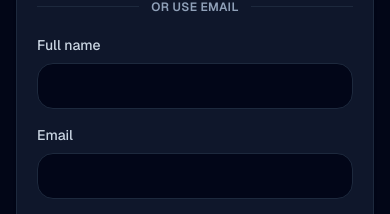
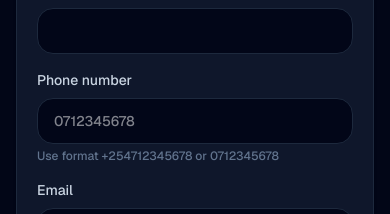
Before and after one commit to Mark2631/campushub, a Next.js app: page /signin in a window 390 px wide. Shown: the part 288-502 px from the top of the page. Built offline with nearby package versions, Linux system fonts and the light colour scheme; no server answers.

Commit message:
Add validated phone signup field

```diff
--- a/app/signin/page.tsx
+++ b/app/signin/page.tsx
@@ -7,6 +7,7 @@ import Header from '../../components/Header';
 import useUser from '../../hooks/useUser';
 import { sendPasswordResetEmail, signInWithPassword, signUpWithPassword } from '../../lib/auth';
 import { ensureProfile } from '../../lib/profiles';
+import { validateKenyanPhone } from '../../lib/phoneValidation';
 
 type AuthMode = 'signup' | 'signin';
 type Notice = { tone: 'success' | 'error' | 'info'; message: string };
@@ -109,6 +110,7 @@ function SignInPageContent() {
   const [resetOpen, setResetOpen] = useState(false);
   const [signupForm, setSignupForm] = useState({
     fullName: '',
+    phone: '',
     email: initialEmail,
     password: '',
     confirmPassword: '',
@@ -145,6 +147,14 @@ function SignInPageContent() {
     setNotice(null);
     const email = signupForm.email.trim();
     const fullName = signupForm.fullName.trim();
+    const phone = signupForm.phone.trim();
+    const phoneError = validateKenyanPhone(phone);
+
+    if (phoneError) {
+      showToast({ type: 'error', message: phoneError });
+      setNotice({ tone: 'error', message: phoneError });
+      return;
+    }
 
     if (signupForm.password !== signupForm.confirmPassword) {
       showToast({ type: 'error', message: 'Passwords do not match.' });
@@ -162,7 +172,7 @@ function SignInPageContent() {
     setSignupPending(true);
     persistEmail(email);
 
-    const signup = await signUpWithPassword(email, signupForm.password, fullName, next);
+    const signup = await signUpWithPassword(email, signupForm.password, fullName, phone, next);
 
     if (signup.error) {
       setSignupPending(false);
@@ -302,6 +312,20 @@ function SignInPageContent() {
                 />
               </label>
               <label className="block text-sm font-medium text-slate-700 dark:text-slate-300">
+                Phone number
+                <input
+                  type="tel"
+                  inputMode="tel"
+                  placeholder="0712345678"
+                  value={signupForm.phone}
+                  onChange={(event) => setSignupForm((current) => ({ ...current, phone: event.target.value }))}
+                  className="mt-2 w-full rounded-2xl border border-slate-200 bg-white px-4 py-3 text-slate-950 outline-none transition focus:border-blue-500 dark:border-slate-800 dark:bg-slate-950 dark:text-white"
+                  aria-describedby="phone-format"
+                  required
+                />
+                <span id="phone-format" className="mt-1 block text-xs text-slate-500">Use format +254712345678 or 0712345678</span>
+              </label>
+              <label className="block text-sm font-medium text-slate-700 dark:text-slate-300">
                 Email
                 <input
                   type="email"
```
